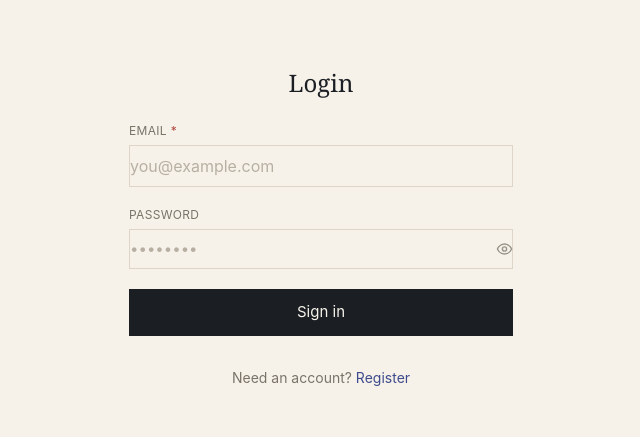
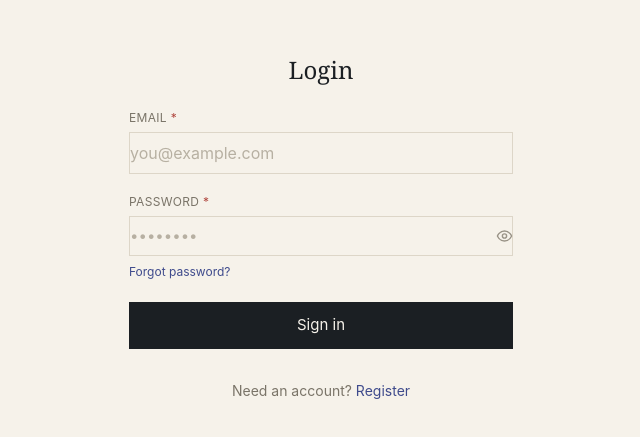
Before and after one commit to hyraeu/BKS_Triad, a React (Vite) app: page / in a window 1280 px wide. Shown: the part 173-610 px from the top of the page, without its empty margins (319-959 px from the left). Built offline with nearby package versions, Linux system fonts and the light colour scheme.

Commit message:
Refactor AuthPage validation and submission logic

```diff
--- a/src/components/AuthPage.jsx
+++ b/src/components/AuthPage.jsx
@@ -29,19 +29,23 @@ export default function AuthPage() {
 
   const validate = () => {
     const next = {};
+
     if (isSignup && !form.name.trim()) {
       next.name = "Please enter your name.";
     }
+
     if (!form.email.trim()) {
       next.email = "Email is required.";
     } else if (!/^\S+@\S+\.\S+$/.test(form.email)) {
       next.email = "Please enter a valid email address.";
     }
+
     if (!form.password) {
       next.password = "Password is required.";
     } else if (isSignup && form.password.length < 8) {
       next.password = "Password must be at least 8 characters.";
     }
+
     if (isSignup) {
       if (!form.confirmPassword) {
         next.confirmPassword = "Please confirm your password.";
@@ -49,6 +53,7 @@ export default function AuthPage() {
         next.confirmPassword = "Passwords do not match.";
       }
     }
+
     setErrors(next);
     return Object.keys(next).length === 0;
   };
@@ -61,19 +66,24 @@ export default function AuthPage() {
     setSubmitMessage(null);
 
     let result;
+
     if (isSignup) {
-      result = await signup(form.name, form.email, form.password);
+      result = signup(form.name, form.email, form.password);
     } else {
-      result = await login(form.email, form.password);
+      result = login(form.email, form.password);
     }
+
     setIsSubmitting(false);
+
     if (result.success) {
       setSubmitMessage(
         isSignup
-          ? "Account created successfully!"
-          : "Logged in successfully!",
+          ? "Account created successfully! Welcome to Marginal."
+          : "Welcome back! You've been signed in.",
       );
+
       setForm({ name: "", email: "", password: "", confirmPassword: "" });
+
       setTimeout(() => setSubmitMessage(null), 3000);
     } else {
       setAuthError(result.error);
@@ -85,6 +95,7 @@ export default function AuthPage() {
     setErrors({});
     setAuthError(null);
     setSubmitMessage(null);
+
     if (next === "login") {
       setForm((f) => ({ ...f, name: "", confirmPassword: "" }));
     }
@@ -92,6 +103,7 @@ export default function AuthPage() {
 
   return (
     <div className="min-h-screen w-full flex items-center justify-center bg-[#F6F2EA]">
+      {/* Form panel */}
       <div className="flex-1 flex items-center justify-center px-6 py-16">
         <div className="w-full max-w-sm">
           <h2
@@ -100,6 +112,7 @@ export default function AuthPage() {
           >
             {isSignup ? "Register" : "Login"}
           </h2>
+
           {authError && (
             <div
               className="mb-6 p-3 bg-[#B0473F]/10 border border-[#B0473F] text-[#B0473F] text-sm rounded"
@@ -108,6 +121,7 @@ export default function AuthPage() {
               {authError}
             </div>
           )}
+
           {submitMessage && (
             <div
               className="mb-6 p-3 bg-[#3F4B8C]/10 border border-[#3F4B8C] text-[#3F4B8C] text-sm rounded"
@@ -116,6 +130,7 @@ export default function AuthPage() {
               {submitMessage}
             </div>
           )}
+
           <form onSubmit={handleSubmit} noValidate className="space-y-5">
             {isSignup && (
               <Field
@@ -129,6 +144,7 @@ export default function AuthPage() {
                 required
               />
             )}
+
             <Field
               label="Email"
               type="email"
@@ -139,14 +155,15 @@ export default function AuthPage() {
               autoComplete="email"
               required
             />
+
             <div>
               <label
                 htmlFor="password"
                 className="block text-xs uppercase tracking-wide text-[#7A7468] mb-1.5"
               >
-                Password{" "}
-                {isSignup && <span className="text-[#B0473F]">*</span>}
+                Password <span className="text-[#B0473F]">*</span>
               </label>
+
               <div className="relative">
                 <input
                   id="password"
@@ -163,6 +180,7 @@ export default function AuthPage() {
                     errors.password ? "border-[#B0473F]" : "border-[#DDD6C8]"
                   }`}
                 />
+
                 <button
                   type="button"
                   onClick={() => setShowPassword((s) => !s)}
@@ -172,6 +190,7 @@ export default function AuthPage() {
                   {showPassword ? <EyeOff size={17} /> : <Eye size={17} />}
                 </button>
               </div>
+
               {errors.password && (
                 <p
                   id="password-error"
@@ -181,19 +200,30 @@ export default function AuthPage() {
                   {errors.password}
                 </p>
               )}
+
               {isSignup && form.password && (
                 <PasswordStrength password={form.password} />
               )}
+
+              {!isSignup && (
+                <button
+                  type="button"
+                  className="mt-2 text-xs text-[#3F4B8C] hover:underline focus:outline-none focus:ring-2 focus:ring-[#3F4B8C] rounded"
+                >
+                  Forgot password?
+                </button>
+              )}
             </div>
+
             {isSignup && (
               <div>
                 <label
                   htmlFor="confirmPassword"
                   className="block text-xs uppercase tracking-wide text-[#7A7468] mb-1.5"
                 >
-                  Confirm Password{" "}
-                  <span className="text-[#B0473F]">*</span>
+                  Confirm Password <span className="text-[#B0473F]">*</span>
                 </label>
+
                 <div className="relative">
                   <input
                     id="confirmPassword"
@@ -214,6 +244,7 @@ export default function AuthPage() {
                         : "border-[#DDD6C8]"
                     }`}
                   />
+
                   <button
                     type="button"
                     onClick={() => setShowConfirmPassword((s) => !s)}
@@ -231,6 +262,7 @@ export default function AuthPage() {
                     )}
                   </button>
                 </div>
+
                 {errors.confirmPassword && (
                   <p
                     id="confirmPassword-error"
@@ -242,6 +274,7 @@ export default function AuthPage() {
                 )}
               </div>
             )}
+
             <button
               type="submit"
               disabled={isSubmitting}
@@ -252,17 +285,13 @@ export default function AuthPage() {
               }`}
             >
               {isSubmitting ? (
-                <>
-                  <span className="spinner" />
-                  {isSignup ? "Creating account..." : "Signing in..."}
-                </>
-              ) : isSignup ? (
-                "Create account"
+                isSignup ? "Creating account..." : "Signing in..."
               ) : (
-                "Sign in"
+                isSignup ? "Create account" : "Sign in"
               )}
             </button>
           </form>
+
           <p className="mt-8 text-center text-sm text-[#7A7468]">
             {isSignup ? "Already have an account?" : "Need an account?"}{" "}
             <button
```
